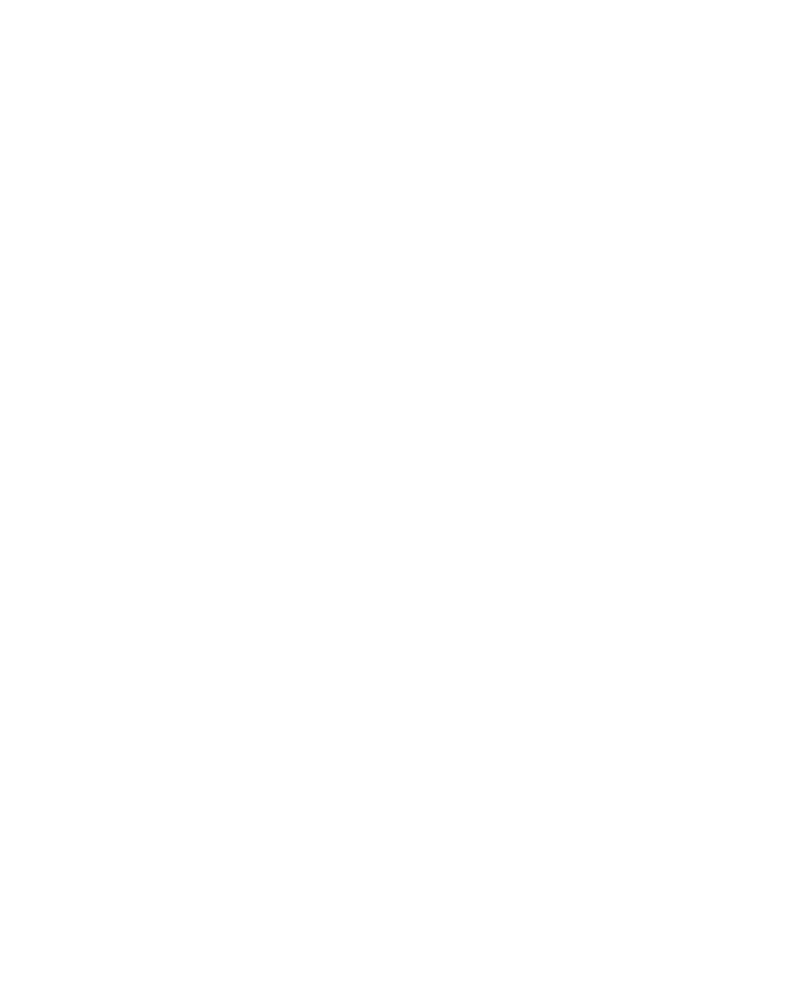
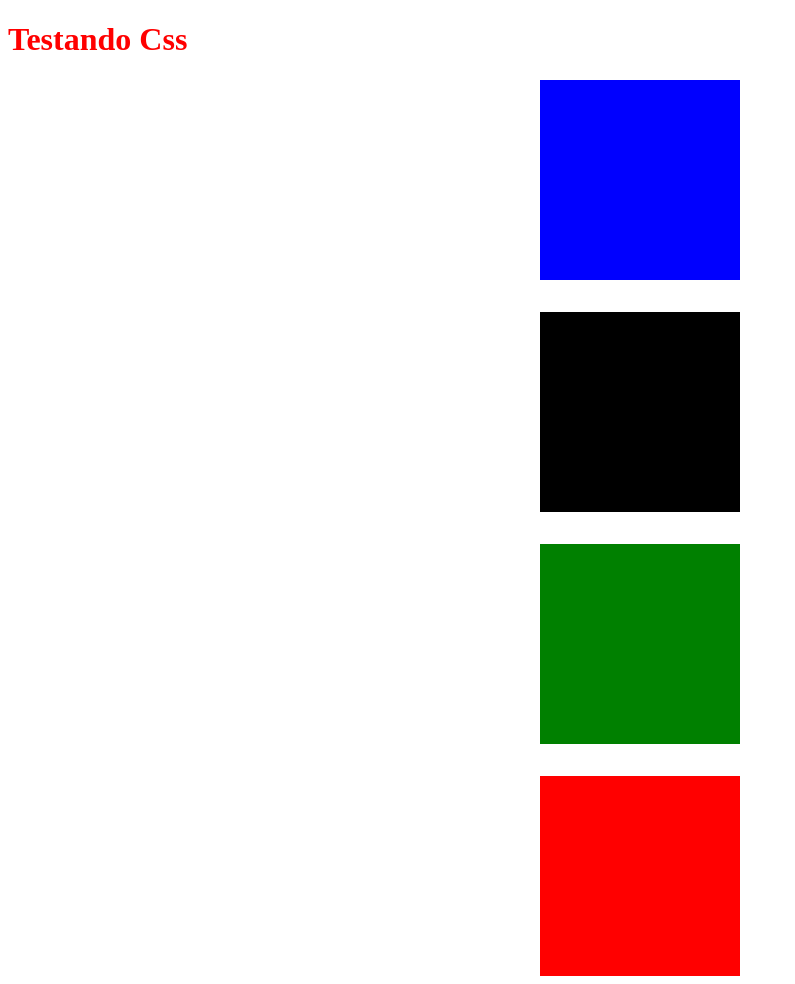
Before and after one commit to danilojduarte/FrontEndReact, a plain HTML site: page Aula-CSS/index.html in a window 1280 px wide. Shown: the whole page, without its empty margins (0-795 px from the left). Before the commit the page ends 800 px from the top, so only its background shows below. Drawn offline with Linux system fonts and the light colour scheme.

Commit message:
Aplicando display

```diff
--- a/Aula-CSS/index.html
+++ b/Aula-CSS/index.html
@@ -3,9 +3,20 @@
 <head>
     <meta charset="UTF-8">
     <meta name="viewport" content="width=device-width, initial-scale=1.0">
+
+    <link rel="stylesheet" href="style.css">
     <title>Aula Css</title>
 </head>
 <body>
 
+    <h1>Testando Css</h1>
+
+    <div class="container">
+            <div class="box-1"></div>
+            <div class="box-2"></div>
+            <div class="box-3"></div>
+            <div class="box-4"></div>
+    </div>
+
 </body>
 </html>
--- /dev/null
+++ b/Aula-CSS/style.css
@@ -0,0 +1,30 @@
+h1 {
+    color: red;
+}
+.container {
+    display: flex;
+    gap: 2rem;
+    justify-content: center;
+    flex-direction: column;
+    align-items: center;
+}
+.box-1 {
+    width: 200px;
+    height: 200px;
+    background: blue;
+}
+.box-2 {
+    width: 200px;
+    height: 200px;
+    background: black;
+}
+.box-3 {
+    width: 200px;
+    height: 200px;
+    background: green;
+}
+.box-4 {
+    width: 200px;
+    height: 200px;
+    background: red;
+}
```
